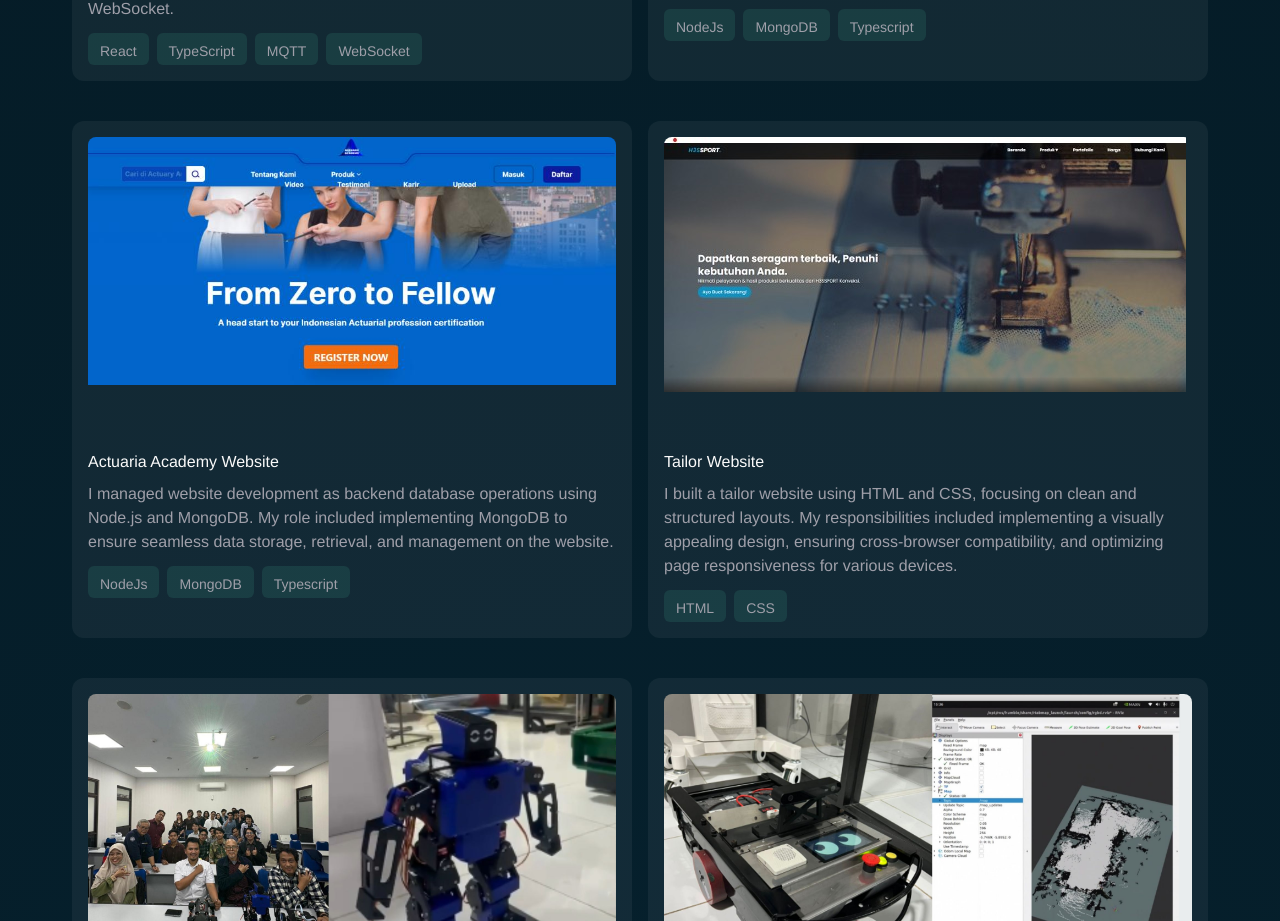
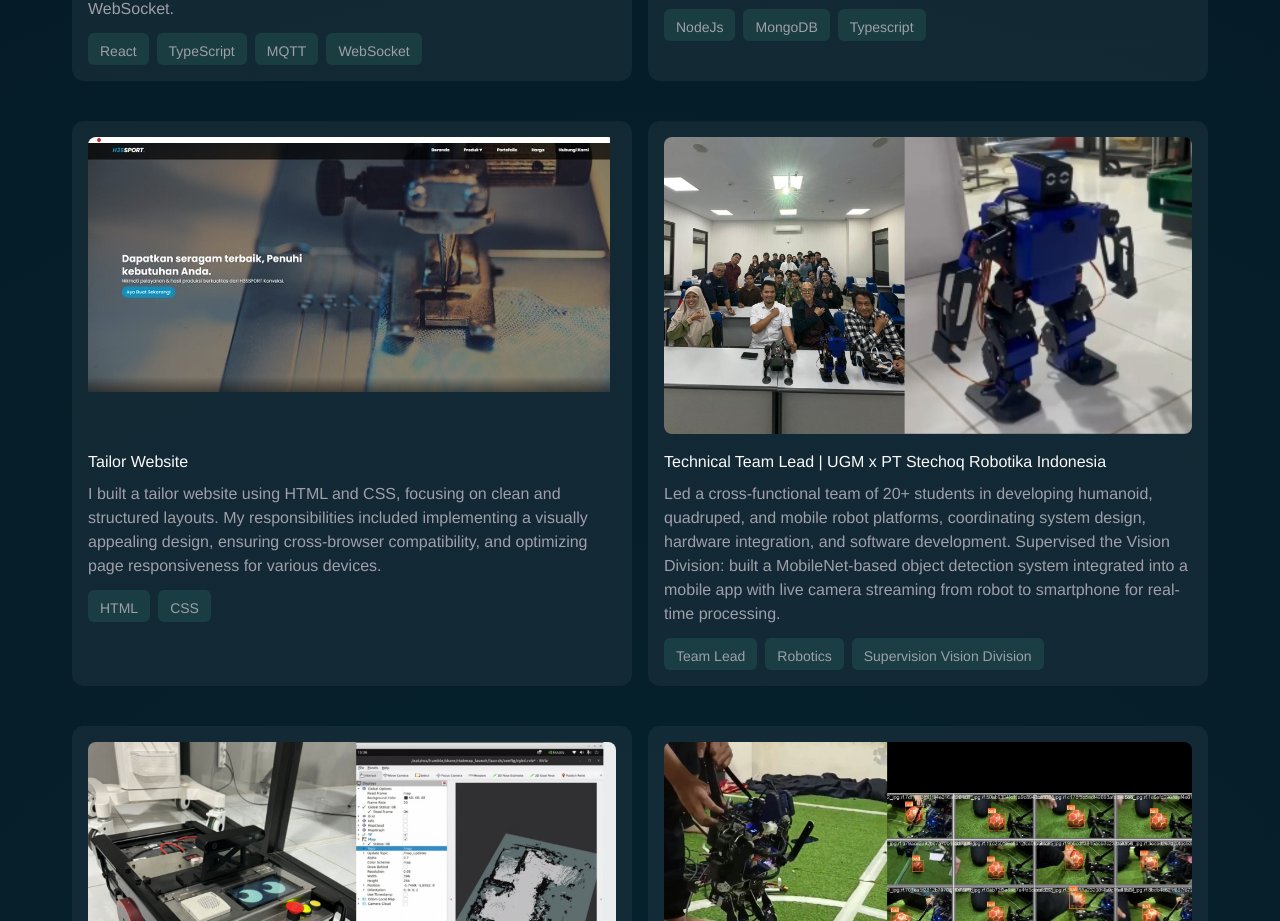
Before and after one commit to ajrillah/personal-website, a React (Vite) app: page / in a window 1280 px wide. Shown: the part 1988-2909 px from the top of the page. Built offline with nearby package versions, Linux system fonts and the light colour scheme.

Commit message:
[Fix] Double variable erased

```diff
--- a/src/section/Projects.jsx
+++ b/src/section/Projects.jsx
@@ -23,13 +23,6 @@ const projects = [
     tags: ["React", "TypeScript", "MQTT", "WebSocket"],
     projectLink: "https://ajrillah.github.io/Fleetwatch-Robot-Monitoring/",
     desc: "FleetWatch, Real-time Robot Fleet Dashboard using React, TypeScript, MQTT, WebSocket | Built a real-time fleet monitoring dashboard that streams robot telemetry (battery, position, status) via MQTT over WebSocket.",
-  },
-  {
-    imgSrc: "../images/1.jpeg",
-    title: "Actuaria Academy Website",
-    tags: ["NodeJs", "MongoDB", "Typescript"],
-    projectLink: "",
-    desc: "I managed website development as backend database operations using Node.js and MongoDB. My role included implementing MongoDB to ensure seamless data storage, retrieval, and management on the website.",
   },
   {
     imgSrc: "../images/1.jpeg",
```
